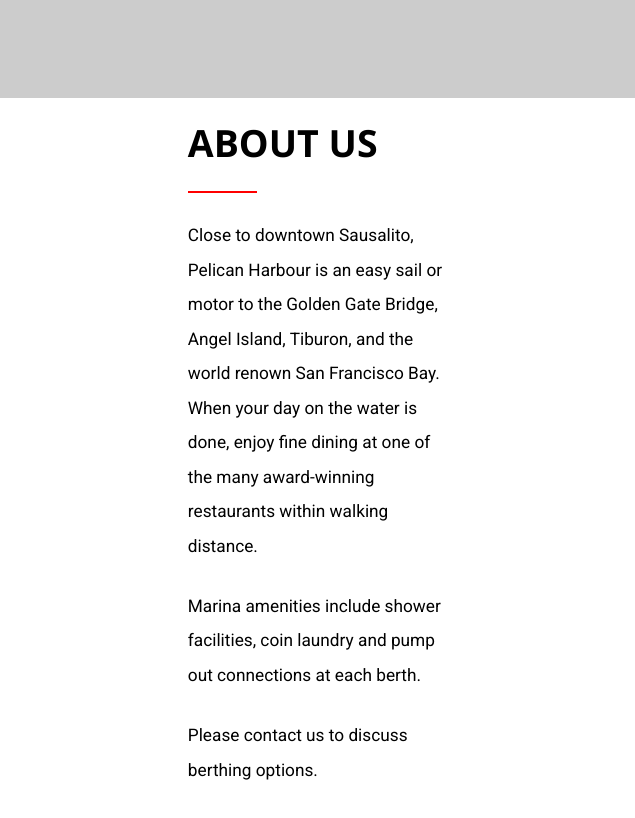
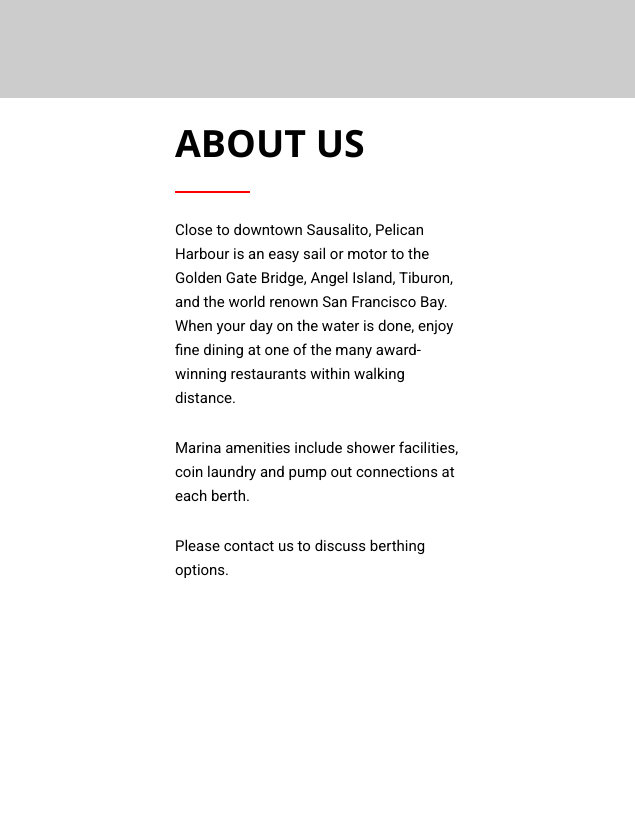
Before and after one commit to mTucker-18/PelicanHarbour, a plain HTML site: page docs/pages/about.html in a window 1280 px wide. Shown: the full height of the page, 0-635 px from the left. Drawn offline with nearby package versions, Linux system fonts and the light colour scheme.

Commit message:
about page done

```diff
--- a/docs/static/css/about.css
+++ b/docs/static/css/about.css
@@ -135,12 +135,12 @@
   }
 
   .AboutPage .left-side {
-    grid-template-columns: 27% 46% 27%;
+    grid-template-columns: 24% auto 24%;
     grid-template-rows: 10% auto;
   }
 
   .AboutPage article h1 {
-    font-size: 150%;
+    font-size: 200%;
     font-weight: bolder;
   }
 
@@ -187,4 +187,33 @@
     display: inline;
     padding: 20px 50px 40px 0px;
   }
+
+  .AboutPage .left-side {
+    grid-template-columns: 25% auto 25%;
+    grid-template-rows: 10% auto;
+  }
+
+  .AboutPage article h1 {
+    font-size: 250%;
+    font-weight: bolder;
+  }
+
+  .AboutPage .left-side article {
+    top: 50%;
+    text-align: left;
+    transform: translate(0, -50%);
+    padding: 1rem;
+  }
+
+  .AboutPage article p {
+    font-size: 100%;
+    line-height: 1.6;
+  }
+
+  .AboutPage .right-side .imgText {
+    height: 10%;
+    padding: 30px 160px 70px 160px;
+    font-size: 100%;
+    transform: translate(0, -520%);
+  }
 }
```
